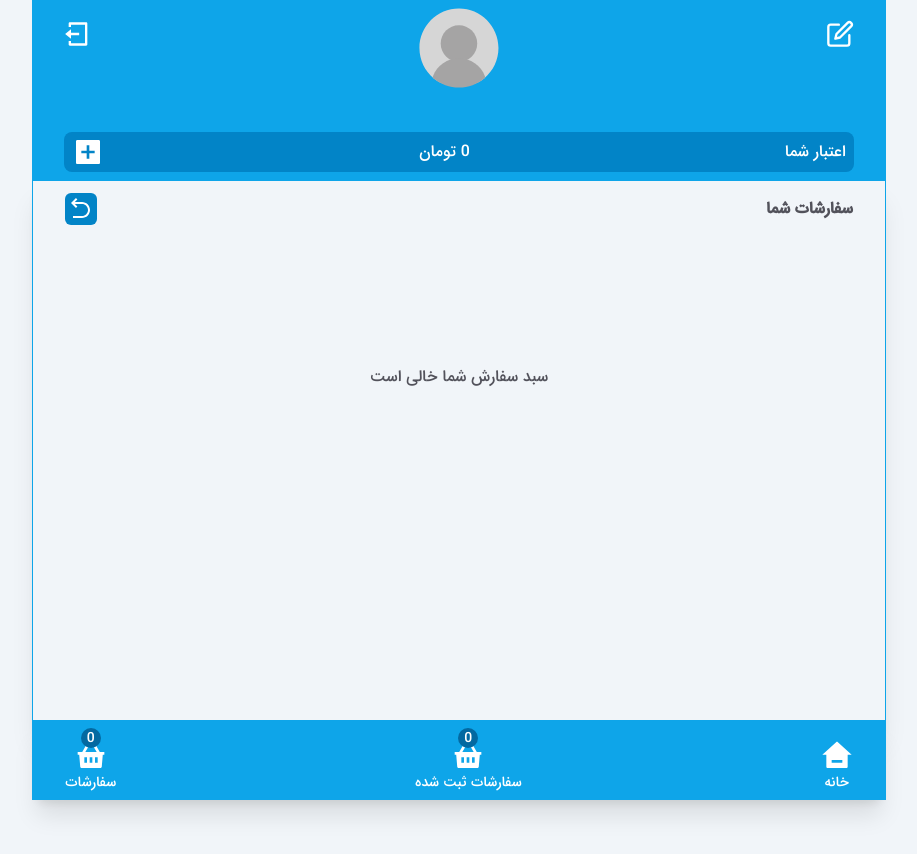
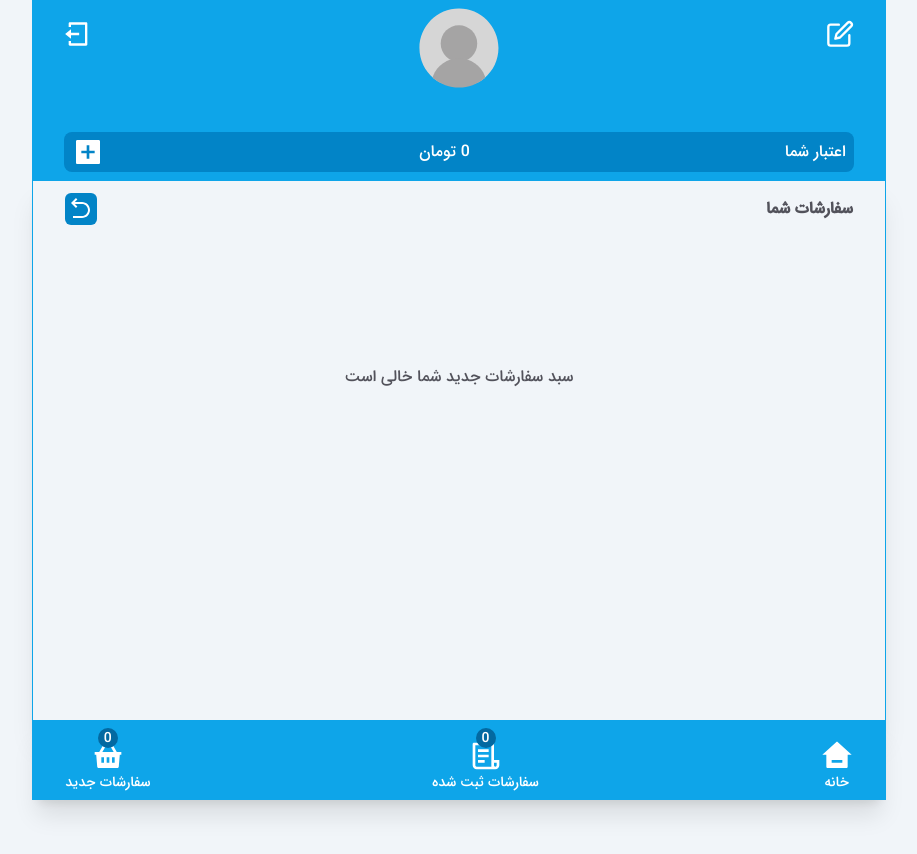
Before and after one commit to mo3ito/online-laundry, a Next.js app in the folder frontend/: page /application/order in a window 1280 px wide. Shown: the top 854 px of the page, without its empty margins (181-1098 px from the left). Built offline with nearby package versions, Linux system fonts and the light colour scheme.

Commit message:
edit on create token on getOrders

```diff
--- a/frontend/app/(customer-app)/application/order/page.tsx
+++ b/frontend/app/(customer-app)/application/order/page.tsx
@@ -141,7 +141,7 @@ export default function page() {
           تایید و ادامه
         </Link>
       </div>
-      </> : <p className="text-center mt-32">سبد سفارش شما خالی است</p>}
+      </> : <p className="text-center mt-32">سبد سفارشات جدید شما خالی است</p>}
 
       <Modal
         messageContent="آیا از حذف اطمینان دارید؟"
--- a/frontend/components/customerApp/BottomMenu.tsx
+++ b/frontend/components/customerApp/BottomMenu.tsx
@@ -30,14 +30,7 @@ export default function BottomMenu() {
         href="/application/order/registered-orders"
         className="flex items-center flex-col justify-center relative"
       >
-        <svg
-          className="size-8 fill-white"
-          xmlns="http://www.w3.org/2000/svg"
-          viewBox="0 0 24 24"
-          fill="currentColor"
-        >
-          <path d="M15.3709 3.44L18.5819 9.002L22.0049 9.00218V11.0022L20.8379 11.002L20.0813 20.0852C20.0381 20.6035 19.6048 21.0022 19.0847 21.0022H4.92502C4.40493 21.0022 3.97166 20.6035 3.92847 20.0852L3.17088 11.002L2.00488 11.0022V9.00218L5.42688 9.002L8.63886 3.44L10.3709 4.44L7.73688 9.002H16.2719L13.6389 4.44L15.3709 3.44ZM13.0049 13.0022H11.0049V17.0022H13.0049V13.0022ZM9.00488 13.0022H7.00488V17.0022H9.00488V13.0022ZM17.0049 13.0022H15.0049V17.0022H17.0049V13.0022Z"></path>
-        </svg>
+        <svg className="size-8 fill-white" xmlns="http://www.w3.org/2000/svg" viewBox="0 0 24 24" fill="currentColor"><path d="M19 22H5C3.34315 22 2 20.6569 2 19V3C2 2.44772 2.44772 2 3 2H17C17.5523 2 18 2.44772 18 3V15H22V19C22 20.6569 20.6569 22 19 22ZM18 17V19C18 19.5523 18.4477 20 19 20C19.5523 20 20 19.5523 20 19V17H18ZM16 20V4H4V19C4 19.5523 4.44772 20 5 20H16ZM6 7H14V9H6V7ZM6 11H14V13H6V11ZM6 15H11V17H6V15Z"></path></svg>
         <p className="text-white text-sm">سفارشات ثبت شده</p>
         <div className="size-5 rounded-full text-white flex items-center justify-center bg-sky-700 absolute -top-3 text-sm ">
           {totalNumberRegisterdOrders}
@@ -56,7 +49,7 @@ export default function BottomMenu() {
         >
           <path d="M15.3709 3.44L18.5819 9.002L22.0049 9.00218V11.0022L20.8379 11.002L20.0813 20.0852C20.0381 20.6035 19.6048 21.0022 19.0847 21.0022H4.92502C4.40493 21.0022 3.97166 20.6035 3.92847 20.0852L3.17088 11.002L2.00488 11.0022V9.00218L5.42688 9.002L8.63886 3.44L10.3709 4.44L7.73688 9.002H16.2719L13.6389 4.44L15.3709 3.44ZM13.0049 13.0022H11.0049V17.0022H13.0049V13.0022ZM9.00488 13.0022H7.00488V17.0022H9.00488V13.0022ZM17.0049 13.0022H15.0049V17.0022H17.0049V13.0022Z"></path>
         </svg>
-        <p className="text-white text-sm">سفارشات</p>
+        <p className="text-white text-sm">سفارشات جدید</p>
         <div className="size-5 rounded-full text-white flex items-center justify-center bg-sky-700 absolute -top-3 text-sm ">
           {totalNumber}
         </div>
--- a/frontend/context/authContext.tsx
+++ b/frontend/context/authContext.tsx
@@ -13,7 +13,7 @@ export const AuthContext = createContext<AuthContextValue | null>(null);
 
 const AuthContextProvider = ({ children }: { children: React.ReactNode }) => {
   const initInfos = {
-    _id:"",
+    _id: "",
     name: "",
     last_name: "",
     phone_number: "",
@@ -37,17 +37,23 @@ const AuthContextProvider = ({ children }: { children: React.ReactNode }) => {
   }, []);
 
   useEffect(() => {
-    if (!!login) {
-      const getInfosFromToken = async () => {
+    const getInfosFromToken = async () => {
+      try {
         const token = await Cookies.get(mo3itoPakToken);
-        if (token?.length) {
+        if (token && token.length > 0) {
           const decodedToken: DecodedTokenType =
             await jwtDecode<DecodedTokenType>(token);
+          console.log("decodedToken:", decodedToken);
           setInfos(decodedToken.infos);
         } else {
           setInfos(null);
         }
-      };
+      } catch (error) {
+        setInfos(null);
+      }
+    };
+
+    if (!!login) {
       getInfosFromToken();
     }
   }, [login]);
```
Also changed, not shown: 1 other file (tests, documents, lock files or other folders).
